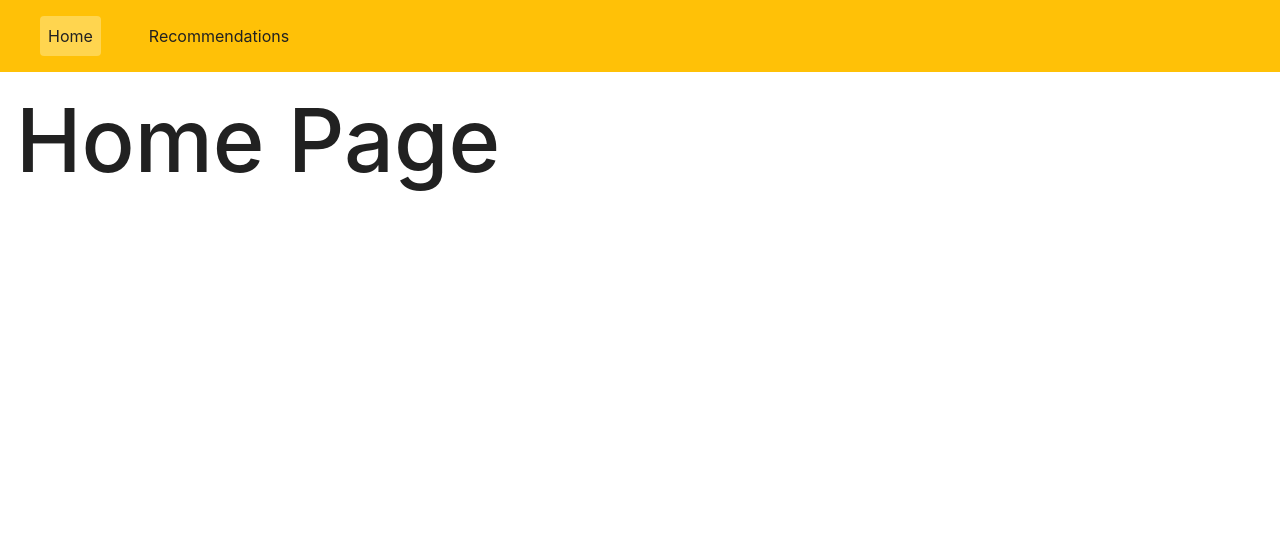
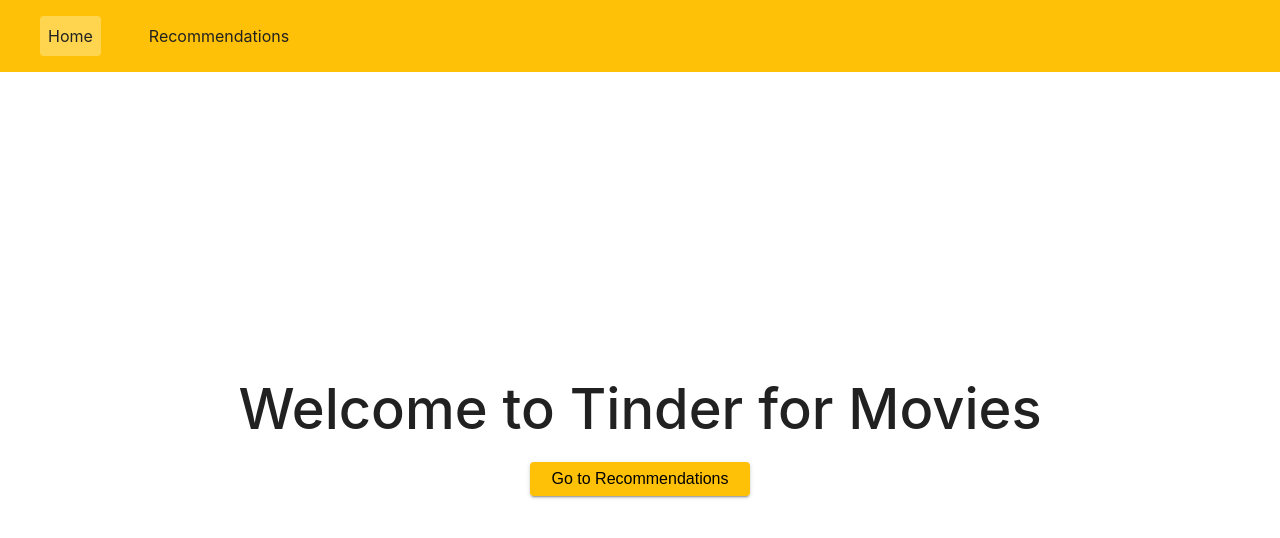
Before and after one commit to stkrolikiewicz/tinder-for-movies, a React (Vite) app: page / in a window 1280 px wide. Shown: the top 538 px of the page. Built offline with nearby package versions, Linux system fonts and the light colour scheme.

Commit message:
feature: add home page content

```diff
--- a/src/pages/HomePage.tsx
+++ b/src/pages/HomePage.tsx
@@ -1,8 +1,42 @@
 import type { FC } from "react";
-import { Typography } from "@mui/material";
+import { useNavigate } from "react-router-dom";
+import { Button, Box, Typography } from "@mui/material";
+import { styled } from "@mui/system";
+
+const Container = styled(Box)({
+  display: "flex",
+  flexDirection: "column",
+  alignItems: "center",
+  justifyContent: "center",
+  height: "100vh",
+  textAlign: "center",
+});
 
 const HomePage: FC = () => {
-  return <Typography variant="h1">Home Page</Typography>;
+  const navigate = useNavigate();
+
+  const handleRedirect = () => {
+    navigate("/recommendations", {
+      viewTransition: true,
+      state: { fromHomePage: true },
+    });
+  };
+
+  return (
+    <Container>
+      <Typography variant="h3" gutterBottom>
+        Welcome to Tinder for Movies
+      </Typography>
+      <Button
+        variant="contained"
+        size="large"
+        color="primary"
+        onClick={handleRedirect}
+      >
+        Go to Recommendations
+      </Button>
+    </Container>
+  );
 };
 
 export default HomePage;
```
